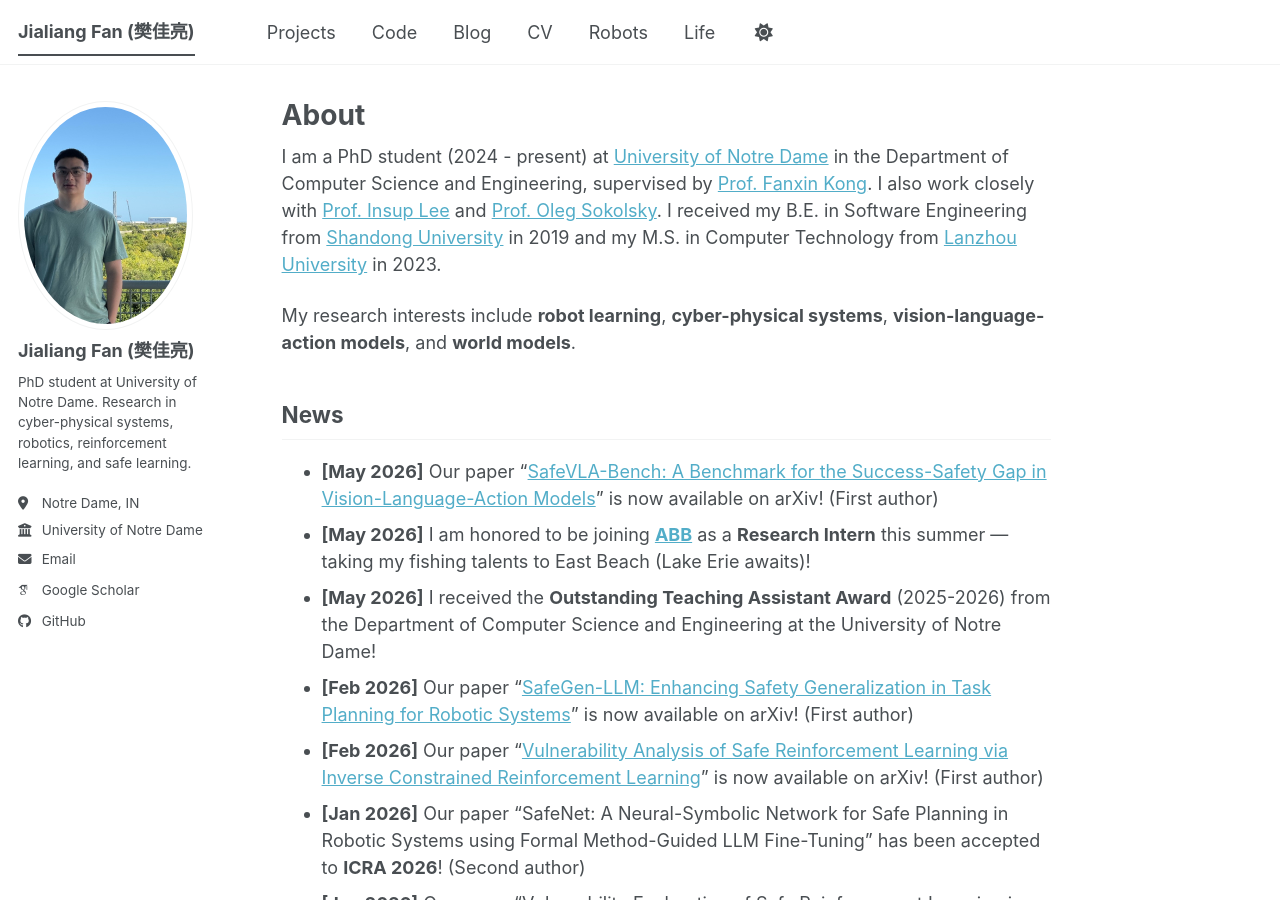
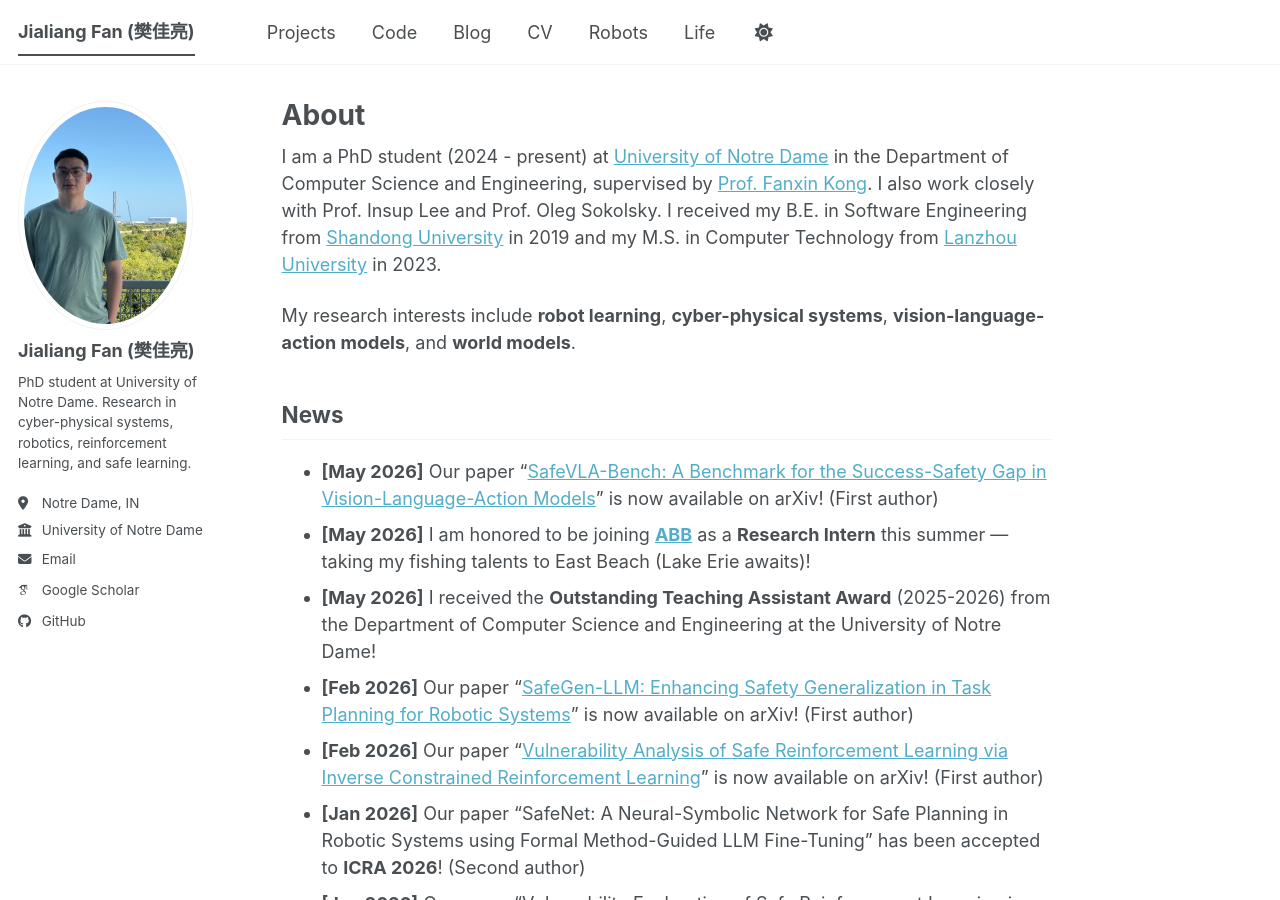
Before and after one commit to JialiangFan/jialiangfan.github.io, a Jekyll site: the page built from _pages/about.md, in a window 1280 px wide and 900 px high. Built offline with Jekyll 4.4.1, drawn with Linux system fonts in a browser that asks for light colours; some web fonts are replaced; a script bundle is joined from its source files by our own code; library files that are not in the unit come from our copies; comment, search, counter and statistics services are not loaded; some of the changed lines change nothing that is shown.

Commit message:
Update personal website content

```diff
--- a/_pages/about.md
+++ b/_pages/about.md
@@ -7,7 +7,7 @@ redirect_from:
   - /about.html
 ---
 
-I am a PhD student (2024 - present) at [University of Notre Dame](https://www.nd.edu/) in the Department of Computer Science and Engineering, supervised by [Prof. Fanxin Kong](https://sites.google.com/site/fanxink). I also work closely with [Prof. Insup Lee](https://www.cis.upenn.edu/~lee/) and [Prof. Oleg Sokolsky](https://www.cis.upenn.edu/~sodarisa/). I received my B.E. in Software Engineering from [Shandong University](https://en.wikipedia.org/wiki/Shandong_University) in 2019 and my M.S. in Computer Technology from [Lanzhou University](https://en.wikipedia.org/wiki/Lanzhou_University) in 2023.
+I am a PhD student (2024 - present) at [University of Notre Dame](https://www.nd.edu/) in the Department of Computer Science and Engineering, supervised by [Prof. Fanxin Kong](https://sites.google.com/site/fanxink). I also work closely with Prof. Insup Lee and Prof. Oleg Sokolsky. I received my B.E. in Software Engineering from [Shandong University](https://en.wikipedia.org/wiki/Shandong_University) in 2019 and my M.S. in Computer Technology from [Lanzhou University](https://en.wikipedia.org/wiki/Lanzhou_University) in 2023.
 
 My research interests include **robot learning**, **cyber-physical systems**, **vision-language-action models**, and **world models**.
 
```
Also changed, not shown: 6 other files.
